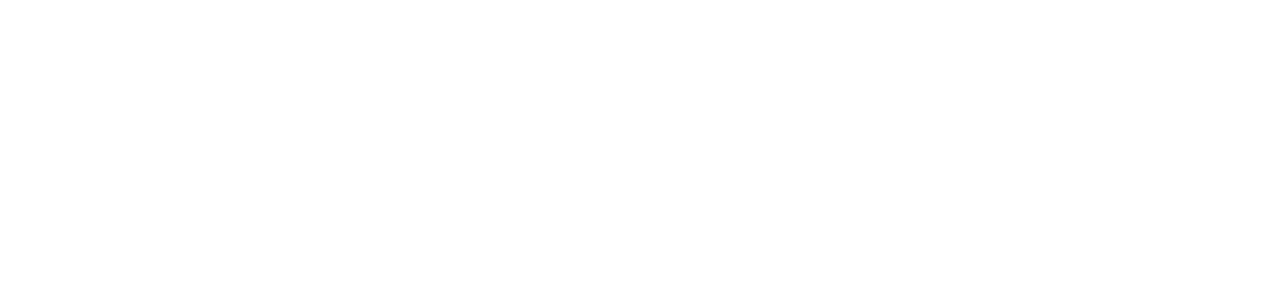
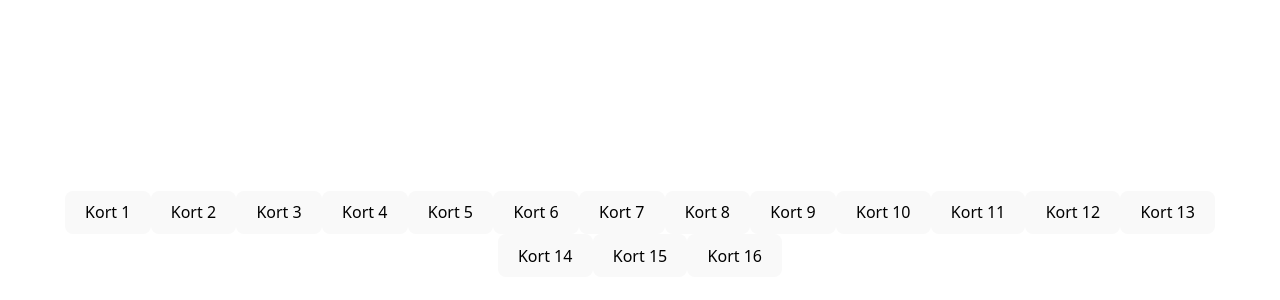
Before and after one commit to mikaelakihl/memory-group-two, a React (Vite) app in the folder memory/: page / in a window 1280 px wide. Shown: the part 166-466 px from the top of the page. Built offline with nearby package versions, Linux system fonts and the light colour scheme.

Commit message:
feat: add cards as buttons

```diff
--- a/memory/src/components/MemoryApp.tsx
+++ b/memory/src/components/MemoryApp.tsx
@@ -25,6 +25,13 @@
     const [matched, setMatched] = useState([]);
 
     return (
-        <></>
+        <>
+        <div> {cards.map((c) => (
+        <button key={c.id}>
+            {`Kort ${c.id}`}
+        </button>
+      ))}
+    </div>
+        </>
     )
 }
```
